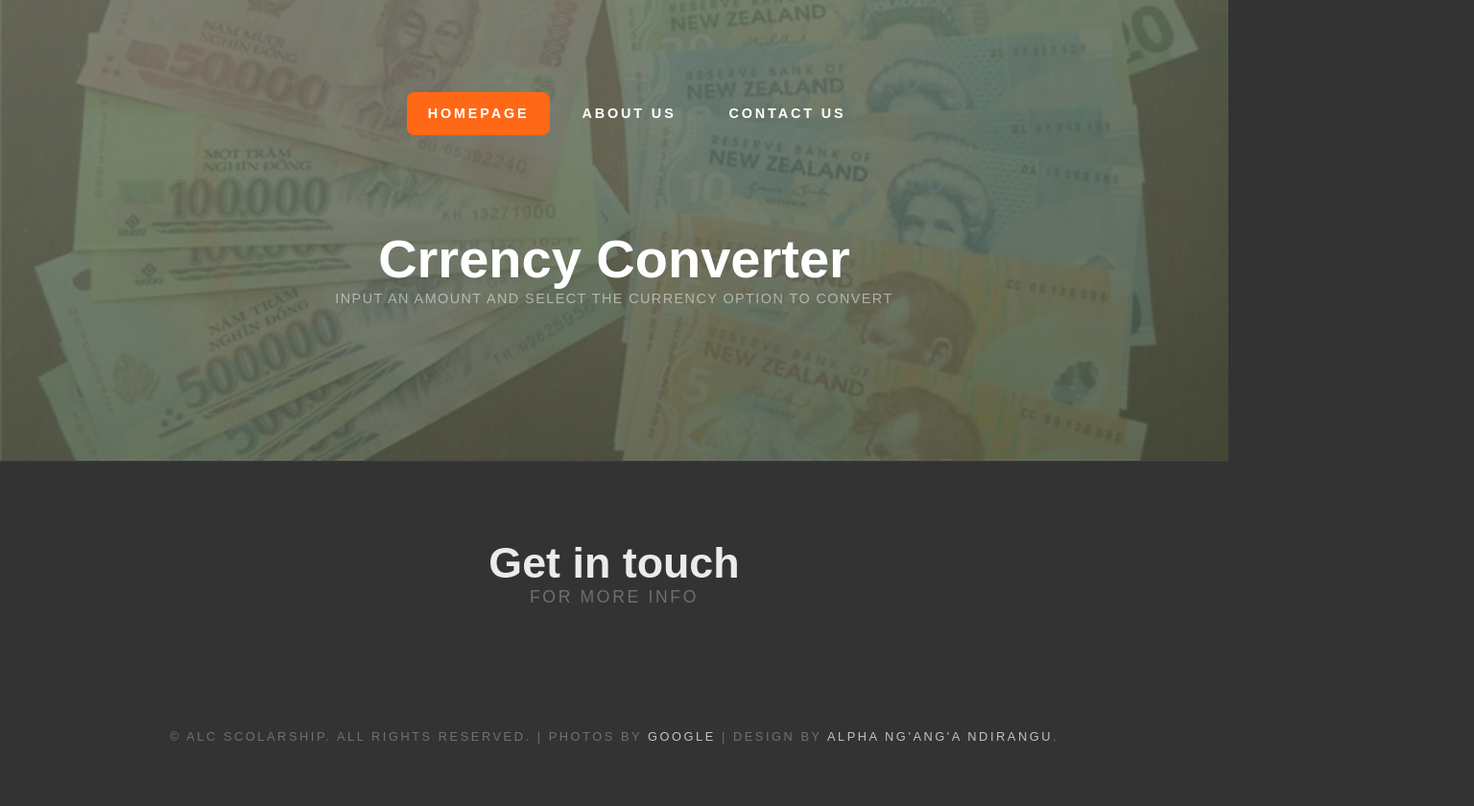
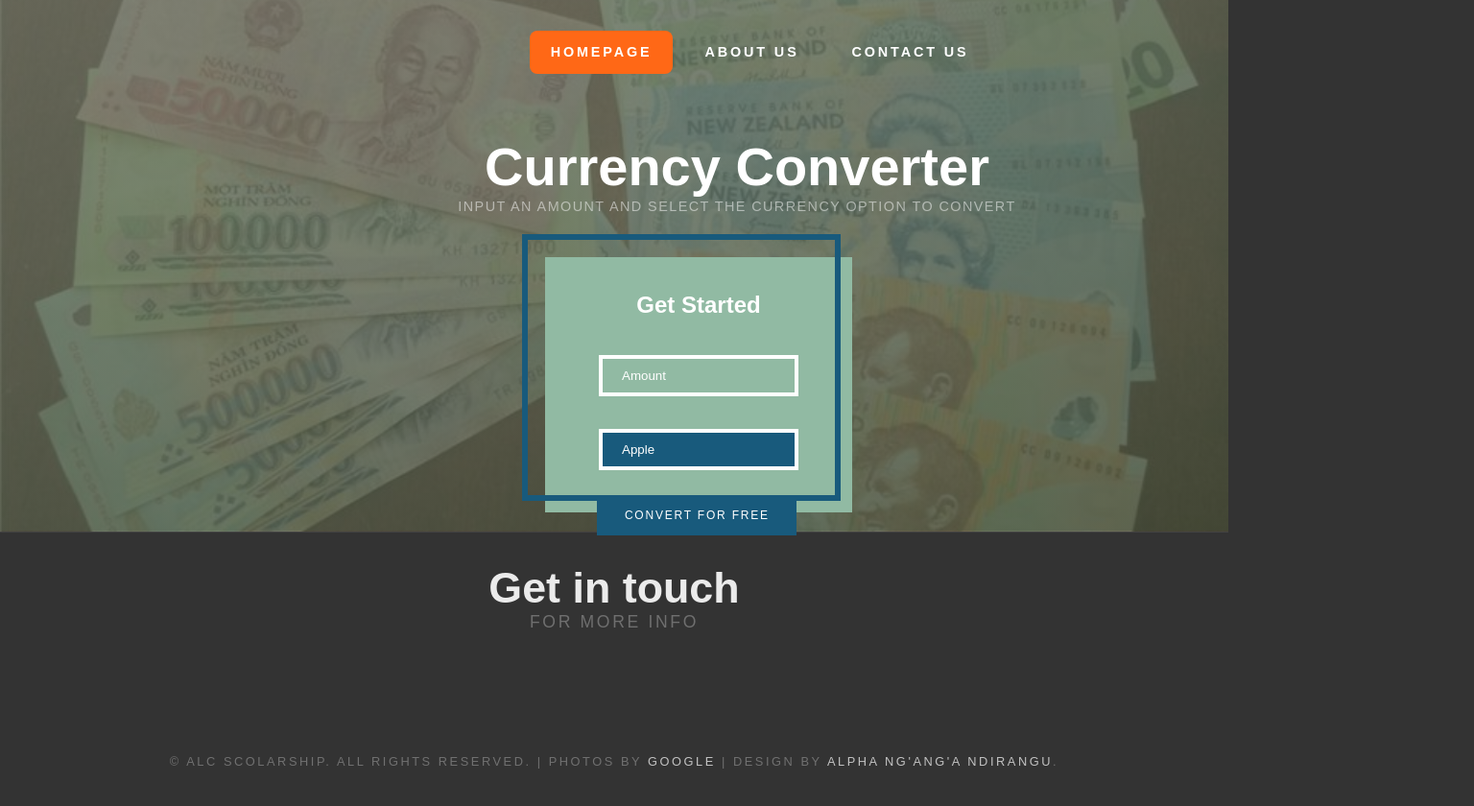
Before and after one commit to bl4ck4ndbr0wn/Currency-Converter, a website: page index.html in a window 1280 px wide. Shown: the whole page at 96% size, 1536 px wide, since content can reach past the window. Drawn offline with Linux system fonts and the light colour scheme.

Commit message:
[Feature #158621006] Added Form Field and validation.

```diff
--- a/css/style.css
+++ b/css/style.css
@@ -1,3 +1,10 @@
+/* Color
+#061A3E
+#185A7C
+#91BAA3
+#F3DEC5
+#F25F41
+*/
 * {
   box-sizing: border-box;
   font-family: Arial, Helvetica, sans-serif;
@@ -6,6 +13,7 @@
 html,
 body {
   height: 100%;
+  font-s
 }
 
 body {
@@ -35,11 +43,17 @@ a:hover {
 
 .container {
   margin: 0px auto;
-  width: 1200px;
+  width: 120%;
+  display: flex;
+  align-items: center;
+  flex-direction: column;
+  align-content: center;
+  justify-content: center;
+  color: white;
 }
 
 #header-wrapper {
-  padding: 5em 0em;
+  padding: 1em 0em;
   background-image: linear-gradient(
       to right bottom,
       rgba(103, 116, 100, 0.8),
@@ -88,7 +102,7 @@ a:hover {
 }
 
 #logo {
-  padding: 5em 0em;
+  padding: 3em 0em;
   text-align: center;
 }
 
@@ -110,7 +124,7 @@ a:hover {
 
 #footer {
   overflow: hidden;
-  padding: 5em 0em;
+  padding: 2em 0em;
   border-top: 1px solid rgba(255, 255, 255, 0.08);
   text-align: center;
 }
@@ -174,3 +188,147 @@ ul.contact li a:before {
   text-align: center;
   color: rgba(255, 255, 255, 0.4);
 }
+
+.form-container {
+  width: 400px;
+}
+
+form {
+  display: flex;
+  flex-direction: column;
+  background: transparent;
+  max-width: 320px;
+  padding: 2rem 2rem 2rem 2rem;
+  position: relative;
+  z-index: 1;
+}
+form::before,
+form::after {
+  position: absolute;
+  content: "";
+  width: 100%;
+  height: 100%;
+  transition: all 0.5s ease;
+}
+form::before {
+  z-index: -1;
+  background: transparent;
+  -webkit-transform: translateX(-3.5rem) translateY(-3.75rem);
+  transform: translateX(-3.5rem) translateY(-3.75rem);
+  border: 6px solid #185a7c;
+}
+form::after {
+  background: #91baa3;
+  z-index: -2;
+  -webkit-transform: translateX(-2rem) translateY(-2.25rem);
+  transform: translateX(-2rem) translateY(-2.25rem);
+}
+form h1 {
+  text-align: center;
+  margin: 0 0 0.25rem 0;
+  padding: 0;
+  font-size: 1.5rem;
+}
+form small {
+  display: block;
+  margin: 0 auto 1rem;
+  padding: 0;
+  font-size: 14px;
+}
+form:focus-within {
+  background: #91baa3;
+}
+form:focus-within::before {
+  width: 0%;
+  height: 0%;
+  -webkit-transform: translatex(0px) translatey(0px);
+  transform: translatex(0px) translatey(0px);
+}
+form .field {
+  display: flex;
+  flex-flow: column-reverse;
+  margin-bottom: 1em;
+}
+form label,
+form input,
+form select {
+  transition: all 0.3s ease;
+  touch-action: manipulation;
+}
+form label {
+  opacity: 0;
+}
+form input {
+  padding: 10px 20px;
+  border: 4px solid white;
+  margin: 0 1.5rem;
+  background-color: transparent !important;
+  -webkit-appearance: none;
+  color: white;
+}
+form select {
+  padding: 10px 20px;
+  border: 4px solid white;
+  margin: 0 1.5rem;
+  background-color: #185a7c;
+  -webkit-appearance: none;
+  color: white;
+}
+form input:-webkit-autofill {
+  background-color: transparent !important;
+  -webkit-box-shadow: 0 0 0px 1000px #91baa3 inset;
+  -webkit-text-fill-color: white !important;
+}
+form input::placeholder {
+  color: white;
+}
+form input:focus {
+  color: #185a7c;
+  font-weight: bold;
+  outline: 0;
+  border: 6px solid #185a7c;
+}
+form select:focus {
+  font-weight: bold;
+  outline: 0;
+  border: 6px solid #185a7c;
+}
+form input::-webkit-input-placeholder {
+  opacity: 1;
+  transition: inherit;
+}
+form input:focus::-webkit-input-placeholder {
+  opacity: 0;
+}
+form select:focus::-webkit-input-placeholder {
+  opacity: 0;
+}
+form button {
+  border: none;
+  padding: 0.85rem 1rem;
+  margin-top: 2rem;
+  background-color: #185a7c;
+  color: white;
+  font-size: 0.75rem;
+  text-transform: uppercase;
+  width: 65%;
+  position: absolute;
+  bottom: -20px;
+  right: 18%;
+  letter-spacing: 0.15em;
+  transition: all 0.3s ease;
+}
+form button:hover {
+  border: 6px solid #061a3e;
+}
+form p {
+  font-size: 0.75rem;
+  line-height: 1.125rem;
+  margin: 0.5rem 1.5rem 1.75rem 1.5rem;
+}
+form p.success-message {
+  font-size: 1.25rem;
+  text-align: center;
+  line-height: 2rem;
+  margin: 1.5rem auto 5rem auto;
+}
--- a/index.html
+++ b/index.html
@@ -30,10 +30,30 @@
             </div>
             <div id="logo">
                 <h1>
-                    <a href="#">Crrency Converter</a>
+                    <a href="#">Currency Converter</a>
                 </h1>
                 <span>Input an amount and select the currency option to convert
                 </span>
+            </div>
+            <div class="form-container">
+                <form autocomplete="off" id="form">
+                    <h1 id="message">Get Started</h1>
+                    <small id="smallMessage"> </small>
+                    <div class="field">
+                        <input type="text" name="amount" placeholder="Amount" id="amount" autocomplete="off" />
+                        <label for="amount">Email</label>
+                    </div>
+                    <div class="field">
+                        <select id="currency">
+                            <option>Apple</option>
+                            <option>Pear</option>
+                            <option>Banana</option>
+                            <option>Orange</option>
+                        </select>
+                        <label for="currency">Currency</label>
+                    </div>
+                    <button id="submit">Convert for Free</button>
+                </form>
             </div>
         </div>
     </div>
@@ -60,7 +80,7 @@
             <a href="http://github.com/bl4ck4ndbr0wn" rel="nofollow">Alpha Ng'ang'a Ndirangu</a>.</p>
     </div>
 
-
+    <script src="js/main.js"></script>
 </body>
 
 </html>
--- /dev/null
+++ b/js/main.js
@@ -0,0 +1,44 @@
+"use strict";
+
+var form = document.querySelector("form");
+var message = document.getElementById("message");
+var smallMessage = document.getElementById("smallMessage");
+
+var amountMessage = "Enter Amount";
+
+var firstMessage = function firstMessage() {
+  message.innerHTML = amountMessage;
+  smallMessage.innerHTML = "";
+};
+var length = function length() {
+  if (amount.nodeValue.length < 0) {
+    smallMessage.innerHTML = "Enter a value greater than 0";
+  } else if (amount.value.length > 0 && amount.value.length < 100) {
+    smallMessage.innerHTML = "Trillioneeeeer";
+  } else if (amount.value.length >= 100) {
+    smallMessage.innerHTML = "It's unbreakable!!!";
+  } else {
+    smallMessage.innerHTML = "";
+  }
+};
+
+var amount = document.getElementById("amount");
+var currencyType = document.getElementById("currency");
+var submitBtn = document.getElementById("submit");
+
+var formValidate = function formValidate() {
+  amount.addEventListener("input", firstMessage);
+  amount.addEventListener("input", length);
+
+  submitBtn.addEventListener("mouseover", function(event) {
+    message.innerHTML = "You're a click away";
+    smallMessage.innerHTML = "Do it. That's What you are here for.";
+  });
+  //display converted Text
+  submitBtn.addEventListener("click", function(event) {
+    form.innerHTML =
+      '<h1>Good job!</h1><p class="success-message">The amount is 123432.</p>';
+  });
+};
+
+formValidate();
```
Also changed, not shown: js/form.js (added, +26 -0 lines), package.json (added, +25 -0 lines), src/main.js (added, +42 -0 lines), .babelrc (added), 1 other file.
